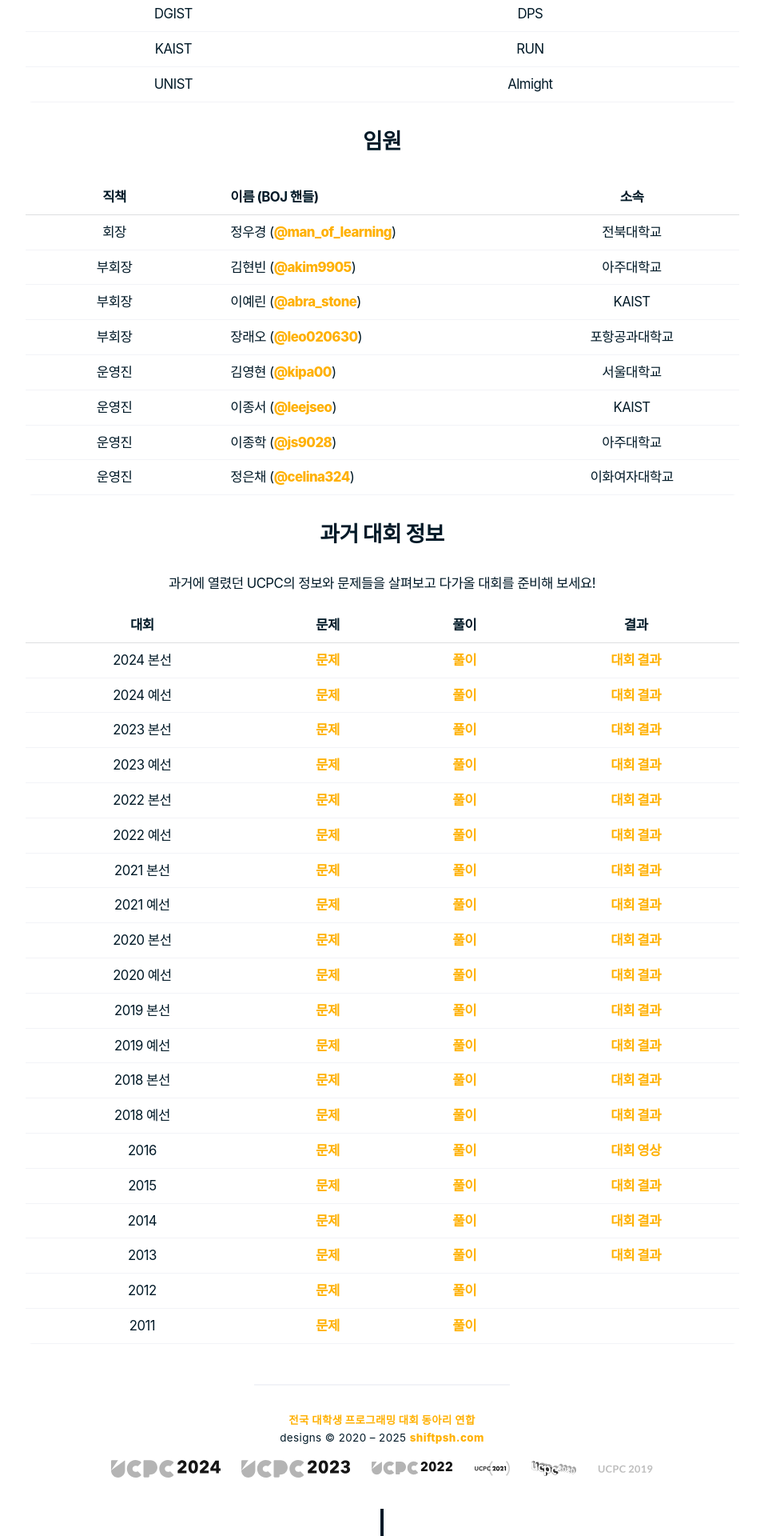
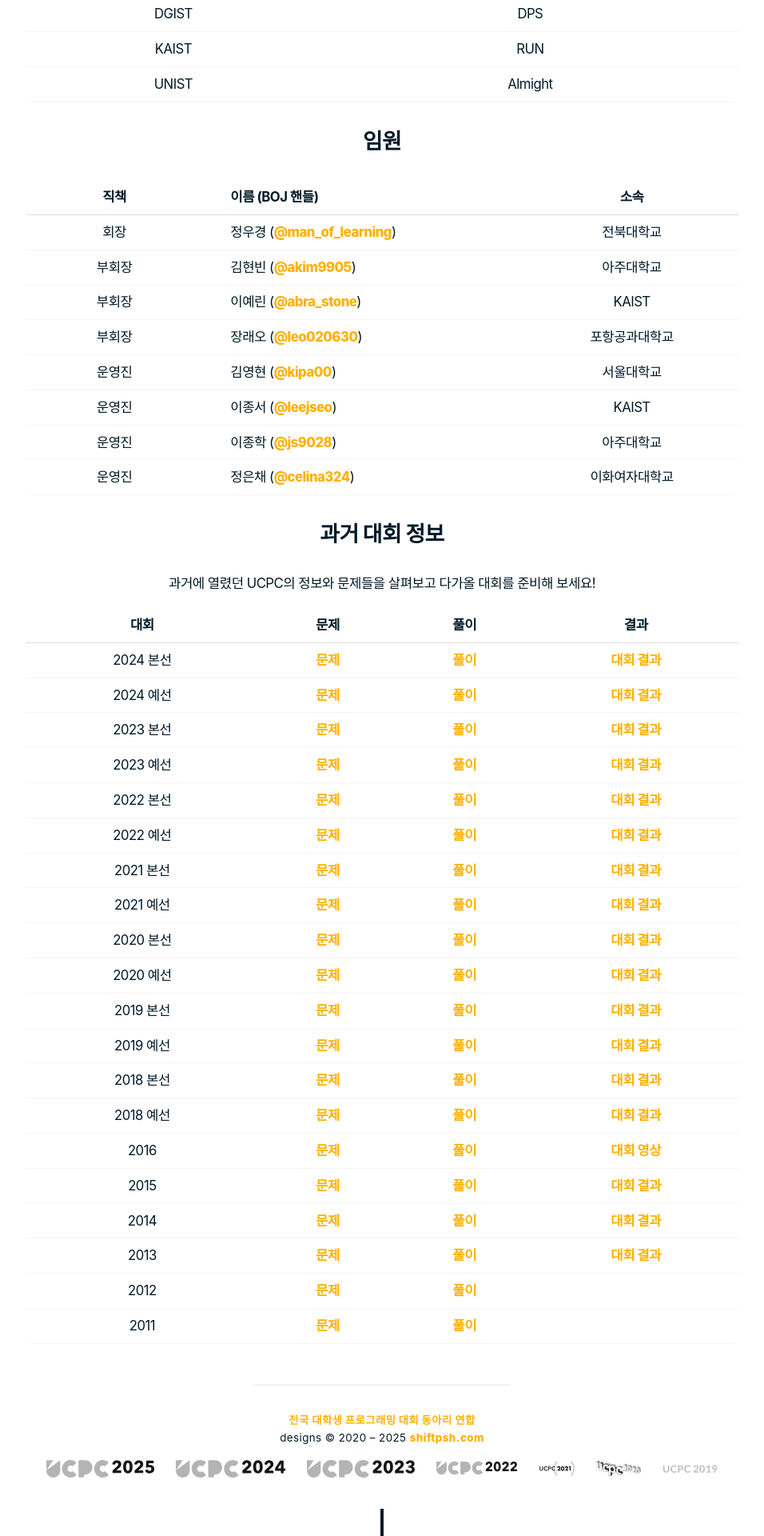
Before and after one commit to ucpcc/main, a Jekyll site: the page built from index.md, in a window 1280 px wide. Shown: the part 2871-4791 px from the top of the page at 80% size, without its empty margins (162-1118 px from the left). Built offline with Jekyll 4.4.1, drawn with Linux system fonts in a browser that asks for light colours; some web fonts are replaced.

Commit message:
2025.ucpc 링크 추가

```diff
--- a/_includes/footer.html
+++ b/_includes/footer.html
@@ -9,6 +9,7 @@
   <div style="height: 1rem;"></div>
 
   <div class="contents footer_contents old_sites">
+    <a href="https://2025.ucpc.me"><img style="height: 1.6em;" src="/assets/history/2025.svg" alt="UCPC 2025"></a>
     <a href="https://2024.ucpc.me"><img style="height: 1.6em;" src="/assets/history/2024.svg" alt="UCPC 2024"></a>
     <a href="https://2023.ucpc.me"><img style="height: 1.6em;" src="/assets/history/2023.svg" alt="UCPC 2023"></a>
     <a href="https://2022.ucpc.me"><img style="height: 1.6em;" src="/assets/history/2022.svg" alt="UCPC 2022"></a>
```
Also changed, not shown: assets/history/2025.svg (added).
